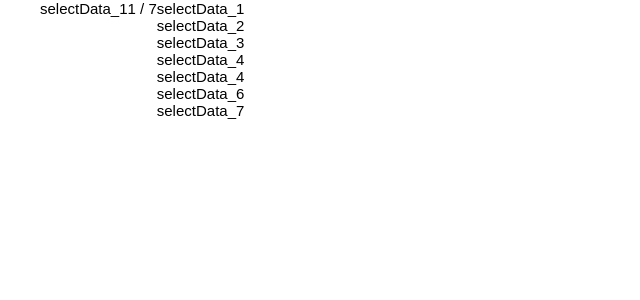
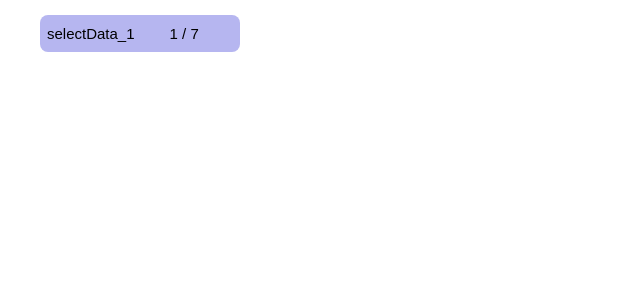
Before and after one commit to Evgenij-Maksimishin/Angular__Custom-DropDown-Menu, an Angular app: page / in a window 1280 px wide. Shown: the top 300 px of the page, without its empty margins (0-640 px from the left). Built offline with nearby package versions, Linux system fonts and the light colour scheme.

Commit message:
Implement drop-down v2

```diff
--- a/src/app/components/drop-dowm-menu/drop-dowm-menu.component.html
+++ b/src/app/components/drop-dowm-menu/drop-dowm-menu.component.html
@@ -1,15 +1,15 @@
 <div class="drop-down-menu">
-    <div class="select-items" style="display: flex">
-        <span>{{selectedOption.name}}</span>
+    <div class="select-items" style="display: flex" (click)="isDropDownOpen = !isDropDownOpen">
+
+        <span class="option-name">{{selectedOption.name}}</span>
 
         <div class="option-count">
             <span>{{selectedOption.id}}</span> / <span>{{options.length}}</span>
         </div>
 
-        <div class="drop-down">
-            <ul *ngFor="let el of options">
-                <li>{{el.name}}</li>
-            </ul>
-        </div>
     </div>
+
+    <ul class="drop-down-menu" *ngIf="isDropDownOpen">
+        <li class="drop-down-menu__item" *ngFor="let el of options">{{el.name}}</li>
+    </ul>
 </div>
--- a/src/app/components/drop-dowm-menu/drop-dowm-menu.component.scss
+++ b/src/app/components/drop-dowm-menu/drop-dowm-menu.component.scss
@@ -0,0 +1,36 @@
+.drop-down-menu {
+    margin-top: 15px;
+    .select-items {
+        position: relative;
+        background: rgb(182, 182, 240);
+        width: 200px;
+        padding: 10px 0px 10px 7px;
+        border: 0;
+        border-radius: 8px;
+        cursor: pointer;
+        .option-count {
+            padding-left: 35px;
+        }
+    }
+
+    .drop-down-menu {
+        margin-top: 0px;
+        width: 200px;
+        height: 130px;
+        overflow: auto;
+        position: absolute;
+        top: 7%;
+        background: rgb(182, 182, 240);
+        opacity: 0.9;
+        border-radius: 4px;
+        .drop-down-menu__item {
+            padding: 7px 0px 7px 10px;
+            cursor: pointer;
+            &:hover {
+                background: rgb(162, 162, 243);
+                padding: 7px 0px 7px 10px;
+            }
+        }
+
+    }
+}
--- a/src/app/components/drop-dowm-menu/drop-dowm-menu.component.ts
+++ b/src/app/components/drop-dowm-menu/drop-dowm-menu.component.ts
@@ -10,6 +10,8 @@ export class DropDowmMenuComponent implements OnInit {
   @Input() options: DropDownMenuData[] = []
   @Input() selectedOption!: DropDownMenuData;
 
+  public isDropDownOpen = false;
+
   constructor() { }
 
   ngOnInit(): void {
```
